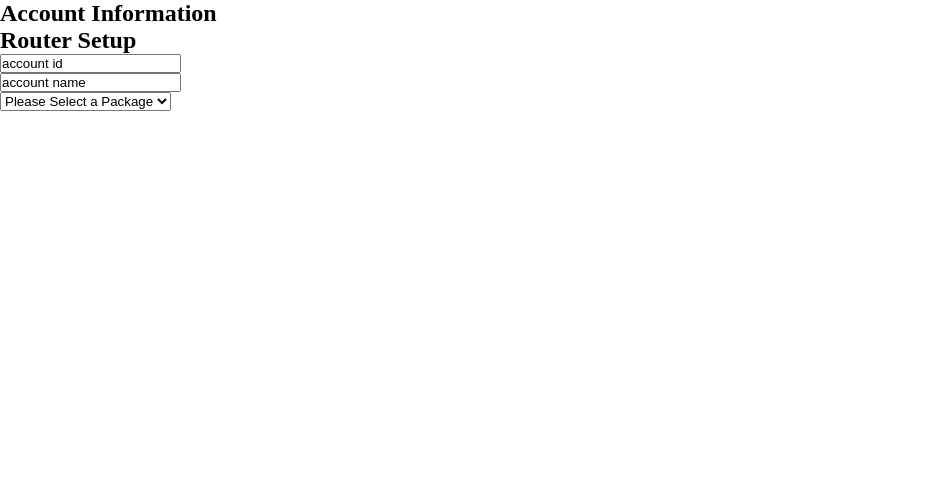
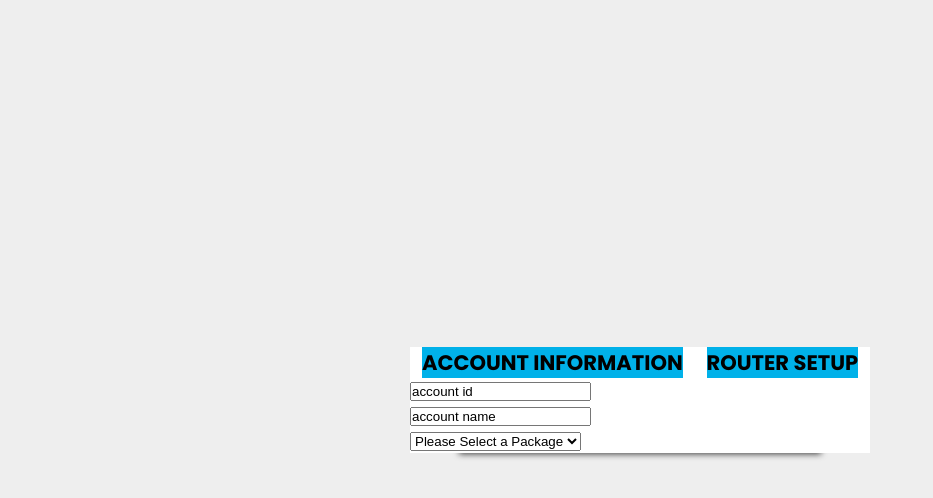
Before and after one commit to kendrickpeoples/TikTool-V4.0, a plain HTML site: page index.html in a window 1280 px wide. Shown: the whole page, without its empty margins (0-933 px from the left). Drawn offline with Linux system fonts and the light colour scheme.

Commit message:
creating basic styles so far

```diff
--- a/assets/css/style.css
+++ b/assets/css/style.css
@@ -15,4 +15,28 @@
 }
 
 body {
+	font-family: "Poppins", sans-serif;
+	height: 100vh;
+	display: flex;
+	justify-content: center;
+	align-items: center;
+	background: #eeeeee;
 }
+
+.tabbed-form {
+	width: 460px;
+	background: #fff;
+	box-shadow: 0px 50px 6px -49px rgba(0, 0, 0, 0.75);
+}
+
+.form-titles {
+	display: flex;
+	justify-content: space-around;
+	background: #fff;
+	font-size: 14px;
+	text-transform: uppercase;
+}
+
+.form-titles h2 {
+	background: var(--main);
+}
--- a/index.html
+++ b/index.html
@@ -6,6 +6,9 @@
 
 		<!-- stylesheets -->
 		<link rel="stylesheet" href="/assets/css/style.css" />
+		<link rel="preconnect" href="https://fonts.googleapis.com" />
+		<link rel="preconnect" href="https://fonts.gstatic.com" crossorigin />
+		<link href="https://fonts.googleapis.com/css2?family=Poppins:wght@300;400;500;600;700&display=swap" rel="stylesheet" />
 
 		<title>TikTool V4.0</title>
 	</head>
```
